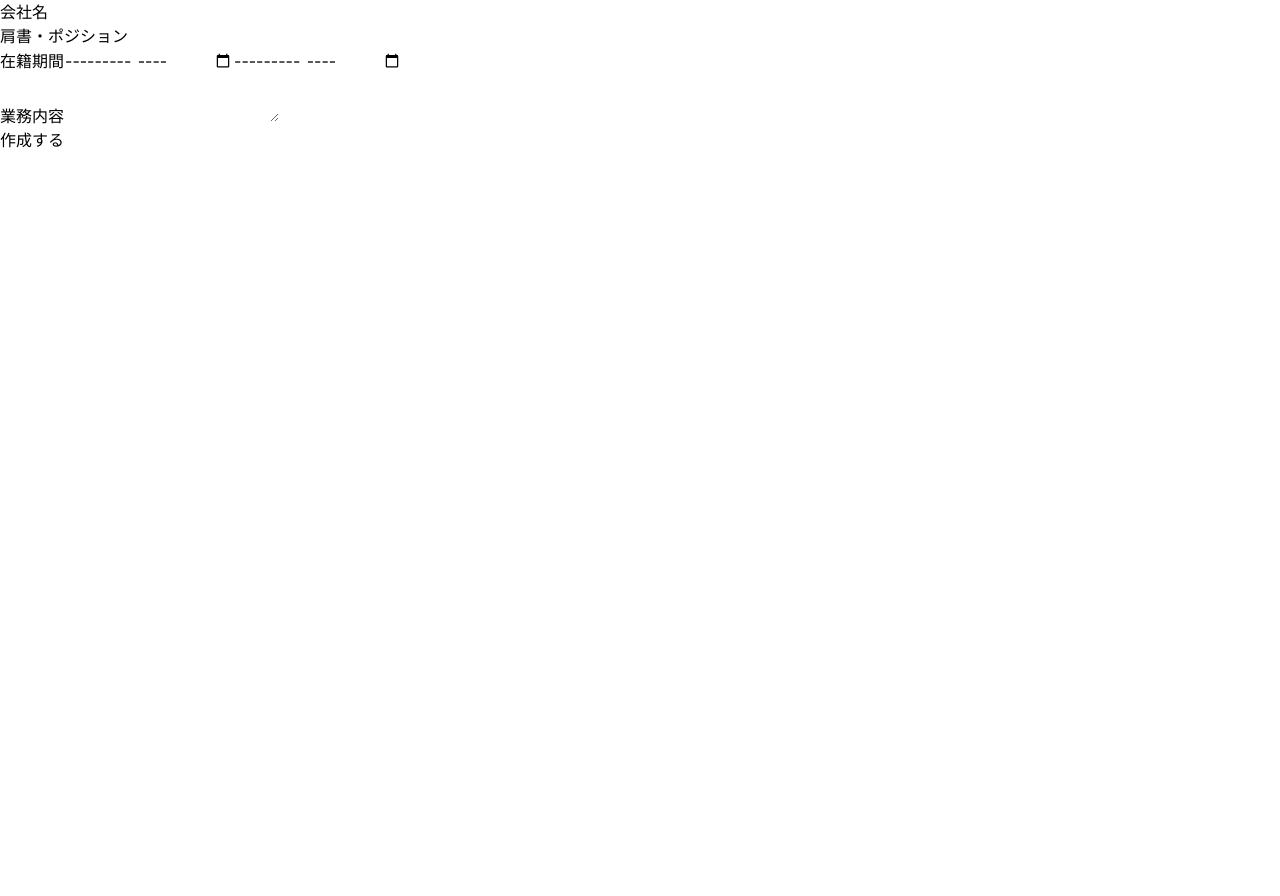
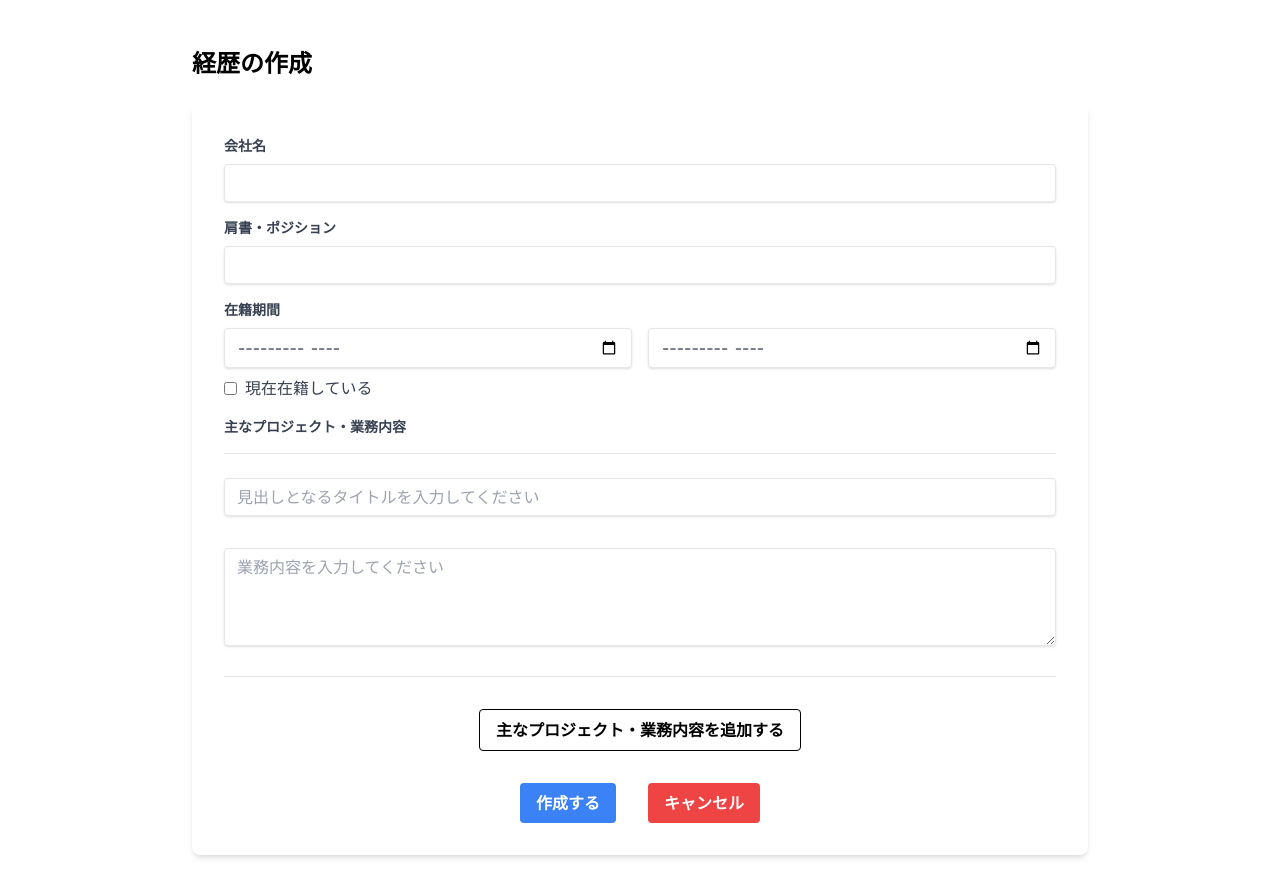
Before and after one commit to hayaoki-engineer/next-resume-form, a Next.js app: page / in a window 1280 px wide. Shown: the top 896 px of the page. Before the commit the page ends 800 px from the top, so only its background shows below. Built offline with nearby package versions, Linux system fonts and the light colour scheme.

Commit message:
CareerFormのUI作成

```diff
--- a/components/CareerForm.tsx
+++ b/components/CareerForm.tsx
@@ -9,45 +9,119 @@ const CareerForm = () => {
   const [description, setDescription] = useState("");
 
   return (
+    <div className="max-w-4xl mx-auto my-12">
+      <h1 className="text-2xl font-bold mb-6">経歴の作成</h1>
+      <div className="p-8 bg-white shadow-md rounded-lg">
         <form>
-      <div>
-        <label>会社名</label>
+          <div className="mb-4">
+            <label className="block text-gray-700 text-sm font-bold mb-2">
+              会社名
+            </label>
             <input
               type="text"
               value={company}
               onChange={(e) => setCompany(e.target.value)}
+              className="shadow appearance-none border rounded w-full py-2 px-3 text-gray-700 leading-tight focus:outline-none focus:shadow-outline"
             />
           </div>
-      <div>
-        <label>肩書・ポジション</label>
+          <div className="mb-4">
+            <label className="block text-gray-700 text-sm font-bold mb-2">
+              肩書・ポジション
+            </label>
             <input
               type="text"
               value={position}
               onChange={(e) => setPosition(e.target.value)}
+              className="shadow appearance-none border rounded w-full py-2 px-3 text-gray-700 leading-tight focus:outline-none focus:shadow-outline"
             />
           </div>
-      <div>
-        <label>在籍期間</label>
+          <div className="mb-4">
+            <label className="block text-gray-700 text-sm font-bold mb-2">
+              在籍期間
+            </label>
+            <div className="flex space-x-4">
               <input
                 type="month"
                 value={startDate}
                 onChange={(e) => setStartDate(e.target.value)}
+                className="shadow appearance-none border rounded w-full py-2 px-3 text-gray-700 leading-tight focus:outline-none focus:shadow-outline"
               />
               <input
                 type="month"
                 value={endDate}
                 onChange={(e) => setEndDate(e.target.value)}
+                className="shadow appearance-none border rounded w-full py-2 px-3 text-gray-700 leading-tight focus:outline-none focus:shadow-outline"
               />
             </div>
-      <div>
-        <label>業務内容</label>
+            <div className="mt-2">
+              <label className="inline-flex items-center">
+                <input type="checkbox" className="form-checkbox" />
+                <span className="ml-2 text-gray-700">現在在籍している</span>
+              </label>
+            </div>
+          </div>
+          <div className="mb-6">
+            <label className="block text-gray-700 text-sm font-bold mb-4">
+              主なプロジェクト・業務内容
+            </label>
+            <div className="border-t border-b py-6">
+              <input
+                type="text"
+                value={description}
+                onChange={(e) => setDescription(e.target.value)}
+                className="mb-8 shadow appearance-none border rounded w-full py-2 px-3 text-gray-700 leading-tight focus:outline-none focus:shadow-outline"
+                placeholder="見出しとなるタイトルを入力してください"
+              />
               <textarea
                 value={description}
                 onChange={(e) => setDescription(e.target.value)}
+                className="shadow appearance-none border rounded w-full py-2 px-3 text-gray-700 leading-tight focus:outline-none focus:shadow-outline"
+                placeholder="業務内容を入力してください"
+                rows={4}
               ></textarea>
             </div>
-      <button type="submit">作成する</button>
+            {/* <div className="mb-6 border-b py-6">
+              <input
+                type="text"
+                value={description}
+                onChange={(e) => setDescription(e.target.value)}
+                className="mb-8 shadow appearance-none border rounded w-full py-2 px-3 text-gray-700 leading-tight focus:outline-none focus:shadow-outline"
+                placeholder="見出しとなるタイトルを入力してください"
+              />
+              <textarea
+                value={description}
+                onChange={(e) => setDescription(e.target.value)}
+                className="shadow appearance-none border rounded w-full py-2 px-3 text-gray-700 leading-tight focus:outline-none focus:shadow-outline"
+                placeholder="業務内容を入力してください"
+                rows={4}
+              ></textarea>
+            </div> */}
+            <div className="my-8 flex justify-center">
+              <button
+                type="button"
+                className="border border-black text-black font-bold py-2 px-4 rounded focus:outline-none focus:shadow-outline"
+              >
+                主なプロジェクト・業務内容を追加する
+              </button>
+            </div>
+          </div>
+          <div className="flex items-center justify-center">
+            <button
+              type="submit"
+              className="mr-8 bg-blue-500 hover:bg-blue-700 text-white font-bold py-2 px-4 rounded focus:outline-none focus:shadow-outline"
+            >
+              作成する
+            </button>
+            <button
+              type="button"
+              className="bg-red-500 hover:bg-red-700 text-white font-bold py-2 px-4 rounded focus:outline-none focus:shadow-outline"
+            >
+              キャンセル
+            </button>
+          </div>
         </form>
+      </div>
+    </div>
   );
 };
 
```
Lines whose indentation alone changed are shown as unchanged.
